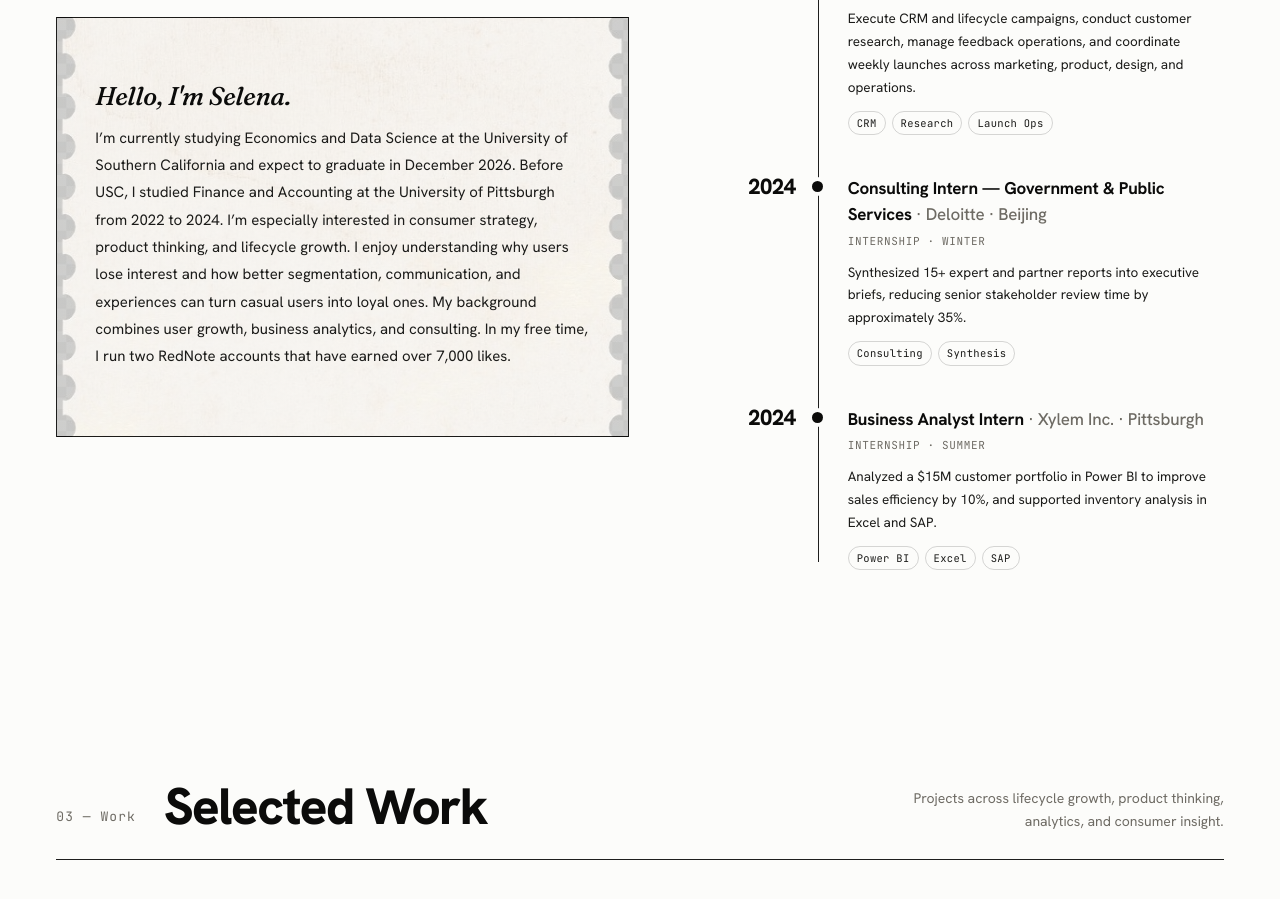
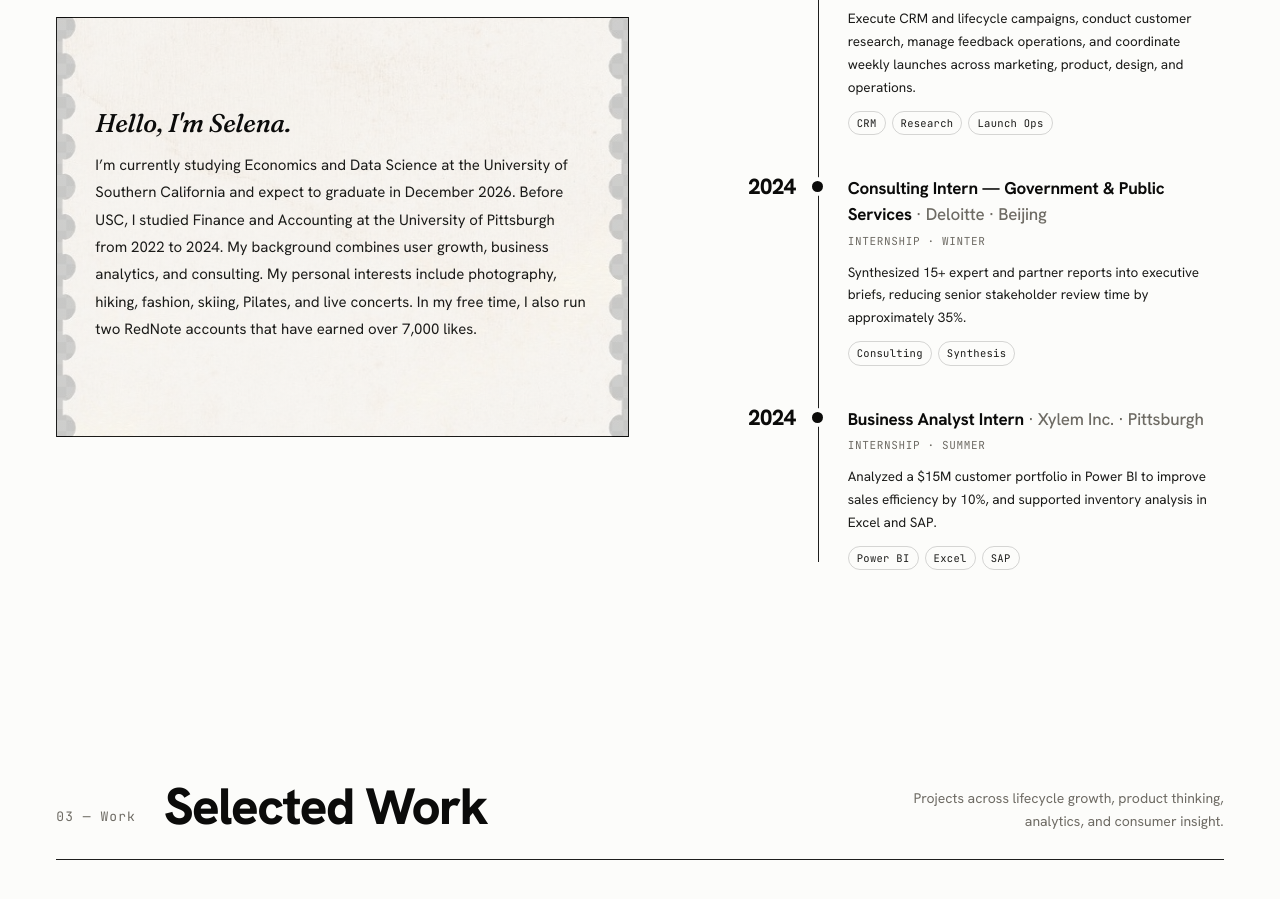
Before and after one commit to selenazengsz/selena-portfolio, a React (Vite) app: page / in a window 1280 px wide. Shown: the part 1280-2179 px from the top of the page. Built offline with nearby package versions, Linux system fonts and the light colour scheme.

Commit message:
Add personal interests to the introduction

```diff
--- a/src/content.js
+++ b/src/content.js
@@ -331,7 +331,7 @@ export const content = {
     profileAlt: "Portrait of Selena Zeng holding white tulips outdoors",
     postcardImage: asset("/about/stamp-paper.jpg"),
     greeting: "Hello, I'm Selena.",
-    body: "I’m currently studying Economics and Data Science at the University of Southern California and expect to graduate in December 2026. Before USC, I studied Finance and Accounting at the University of Pittsburgh from 2022 to 2024. I’m especially interested in consumer strategy, product thinking, and lifecycle growth. I enjoy understanding why users lose interest and how better segmentation, communication, and experiences can turn casual users into loyal ones. My background combines user growth, business analytics, and consulting. In my free time, I run two RedNote accounts that have earned over 7,000 likes.",
+    body: "I’m currently studying Economics and Data Science at the University of Southern California and expect to graduate in December 2026. Before USC, I studied Finance and Accounting at the University of Pittsburgh from 2022 to 2024. My background combines user growth, business analytics, and consulting. My personal interests include photography, hiking, fashion, skiing, Pilates, and live concerts. In my free time, I also run two RedNote accounts that have earned over 7,000 likes.",
   },
 
   skills: ["User Growth", "CRM & Lifecycle Marketing", "Customer Research", "SQL / Power BI", "Data Storytelling"],
```
